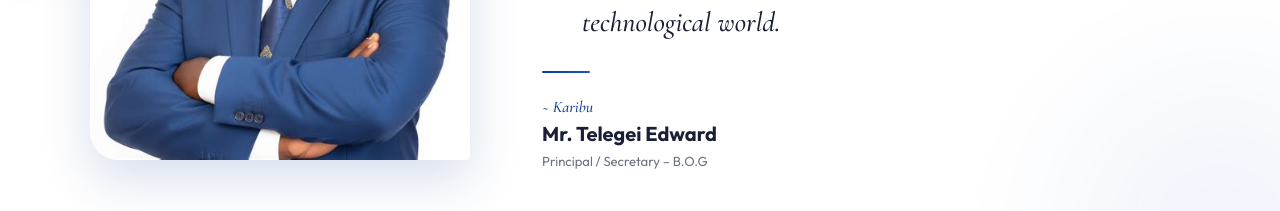
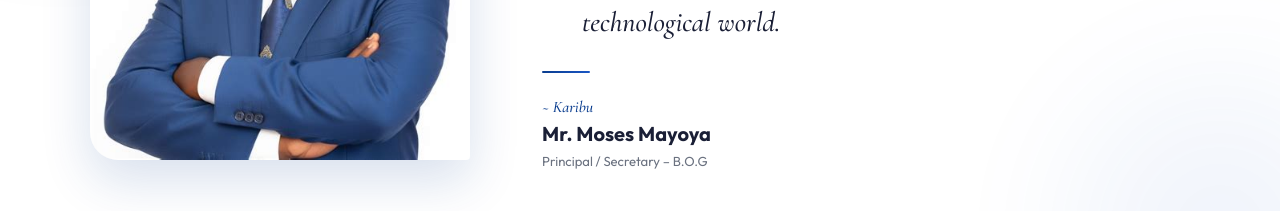
Before and after one commit to telegeii/Chanzeywe, a React (Vite) app: page / in a window 1280 px wide. Shown: the part 1220-1431 px from the top of the page. Built offline with nearby package versions, Linux system fonts and the light colour scheme; no server answers.

Commit message:
Initial commit

```diff
--- a/src/components/Principal/Principal.jsx
+++ b/src/components/Principal/Principal.jsx
@@ -3,7 +3,7 @@ import "./Principal.css";
 import PrincipalPhoto from "../../assets/Photo4.jpg";
 
 const DEFAULTS = {
-  name: "Mr. Telegei Edward",
+  name: "Mr. Moses Mayoya",
   title: "Principal / Secretary – B.O.G",
   greeting: "Karibu",
   message:
```
